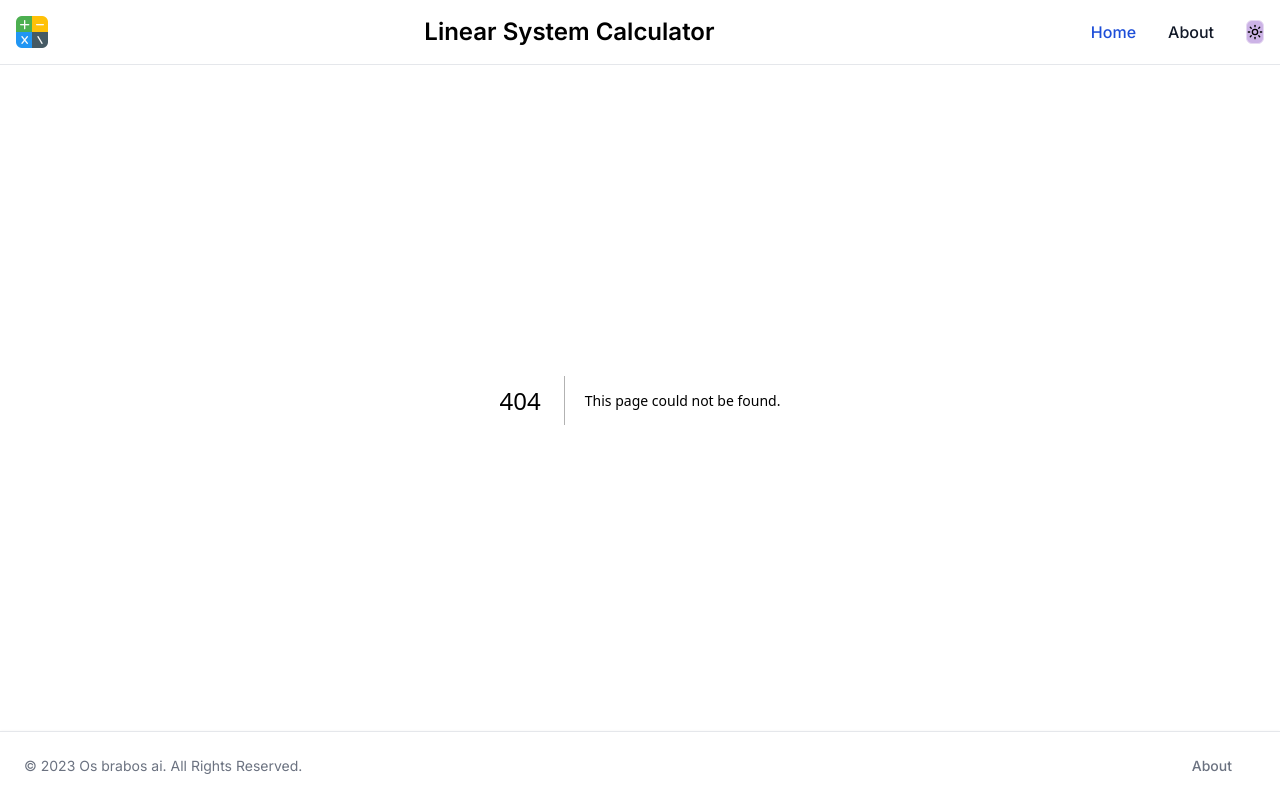
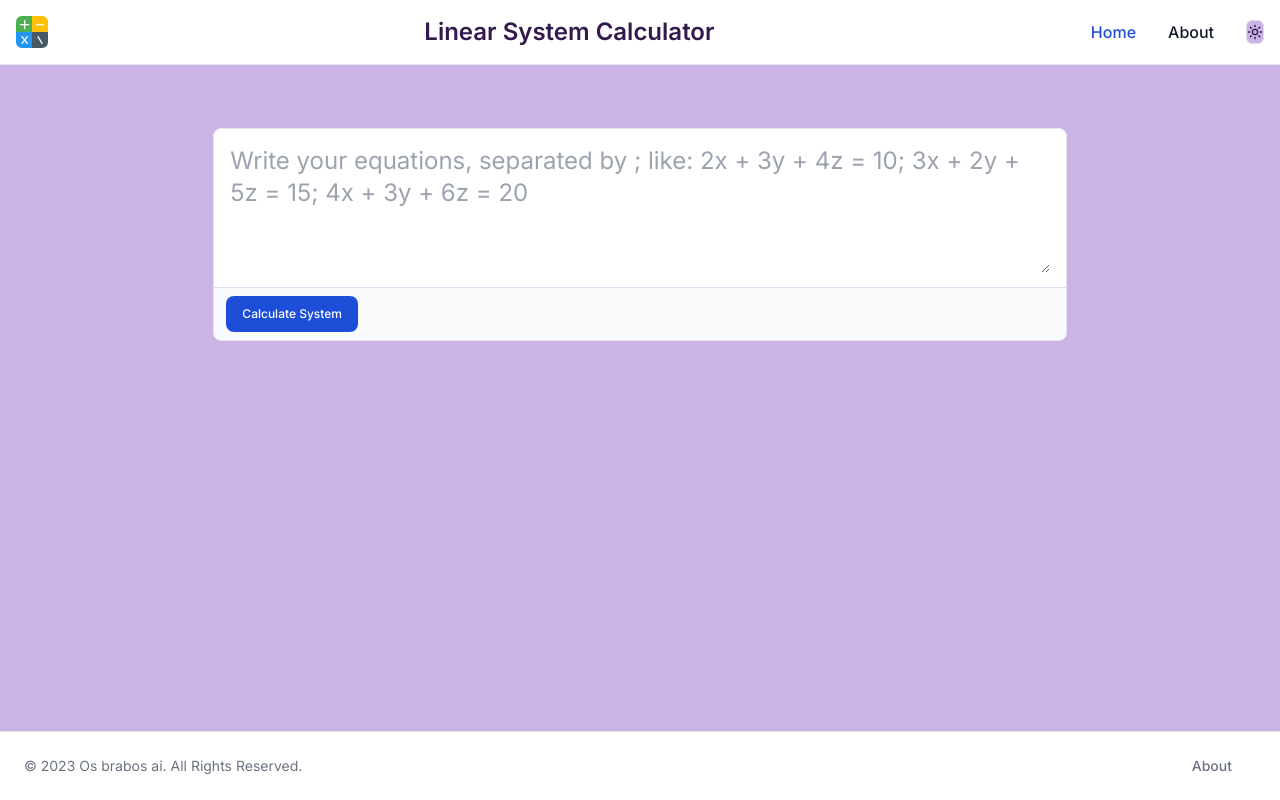
Before and after one commit to Vincius-dev/linear-systems-calc, a Next.js app: page /calc/linear-system in a window 1280 px wide. Before the commit this address had no page. Built offline with nearby package versions, Linux system fonts and the light colour scheme.

Commit message:
refactor: moving linear-system calc to other page.

```diff
--- /dev/null
+++ b/src/app/calc/linear-system/page.tsx
@@ -0,0 +1,15 @@
+"use client"
+
+import CalcArea from "@/components/calcarea";
+
+export default function LinearSystemCalc() {
+  return (
+    <main>
+      <div className="flex justify-center mt-32">
+        <CalcArea onSubmitResult={(result) => {
+          console.log("Result from CalcArea:", result);
+        }} />
+      </div>
+    </main>
+  );
+}
--- a/src/app/page.tsx
+++ b/src/app/page.tsx
@@ -1,16 +1,10 @@
-"use client"
-
-import CalcArea from "@/components/calcarea";
+import Link from "next/link";
 
 export default function Home() {
   return (
     <main>
       <div className="flex justify-center mt-32">
-
-        <CalcArea onSubmitResult={(result) => {
-          console.log("Result from CalcArea:", result);
-        }} />
-
+        <Link href="/calc/linear-system">Go to Linear System Calculator</Link>
       </div>
     </main>
   );
--- a/src/components/calcarea.tsx
+++ b/src/components/calcarea.tsx
@@ -13,9 +13,10 @@ import EquationsSchema from "@/schemas/EquationsSchema";
 import { parseLinearEquations } from "@/actions/string-parser";
 import { convertToMatrix } from "@/actions/matrix-handler";
 import { gaussMethod } from "@/actions/gauss";
+import Equation from "@/model/equation";
 
 interface CalcAreaProps {
-    onSubmitResult: (result: number[]) => void;
+    onSubmitResult: (result: Equation[]) => void;
 }
 
 export default function CalcArea({ onSubmitResult }: CalcAreaProps) {
@@ -34,7 +35,7 @@ export default function CalcArea({ onSubmitResult }: CalcAreaProps) {
         let solutions = await gaussMethod(matrixOfEquations);
         //console.log(solutions);
 
-        onSubmitResult(solutions);
+        onSubmitResult(await parseLinearEquations(values.equations));
     }
 
     return (
```
